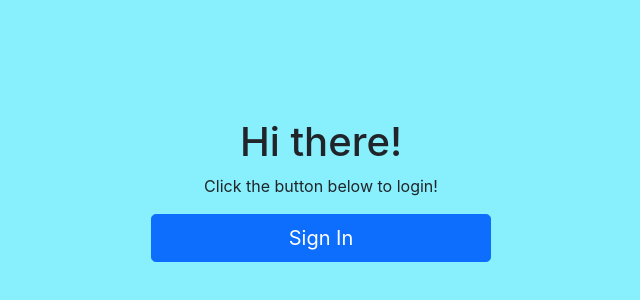
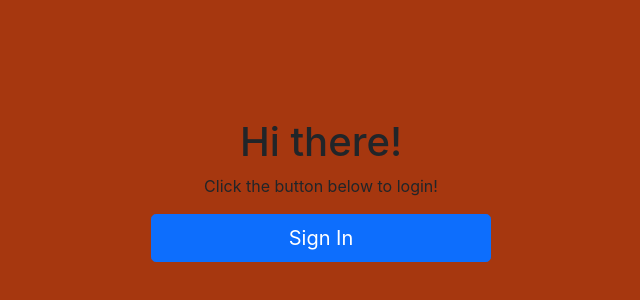
Before and after one commit to asparadise33/darkNight, a Next.js app: page / in a window 1280 px wide. Shown: the part 170-470 px from the top of the page, without its empty margins (319-959 px from the left). Built offline with nearby package versions, Linux system fonts and the light colour scheme; no server answers.

Commit message:
set up, and  nav bar bit of style

```diff
--- a/components/NavBar.js
+++ b/components/NavBar.js
@@ -11,7 +11,7 @@ export default function NavBar() {
     <Navbar collapseOnSelect expand="lg" bg="dark" variant="dark">
       <Container>
         <Link passHref href="/">
-          <Navbar.Brand>CHANGE ME</Navbar.Brand>
+          <Navbar.Brand>Dark Night of the Soul </Navbar.Brand>
         </Link>
         <Navbar.Toggle aria-controls="responsive-navbar-nav" />
         <Navbar.Collapse id="responsive-navbar-nav">
@@ -20,6 +20,9 @@ export default function NavBar() {
             <Link passHref href="/">
               <Nav.Link>Home</Nav.Link>
             </Link>
+            <Link passHref href="/">
+              <Nav.Link>Add a Job</Nav.Link>
+            </Link>
             <Button variant="danger" onClick={signOut}>Sign Out</Button>
           </Nav>
         </Navbar.Collapse>
--- a/package.json
+++ b/package.json
@@ -1,8 +1,8 @@
 {
-  "name": "next-firebase-starter",
+  "name": "dark-night-of-the-soul",
   "private": true,
   "version": "1.0.0",
-  "author": "Trinity Christiana",
+  "author": "Abby Paradise",
   "scripts": {
     "dev": "next dev",
     "build": "next build",
--- a/styles/globals.css
+++ b/styles/globals.css
@@ -18,5 +18,5 @@ a {
 }
 
 body {
-  background-color: #88effd;
+  background-color: #a6370f;
 }
```
